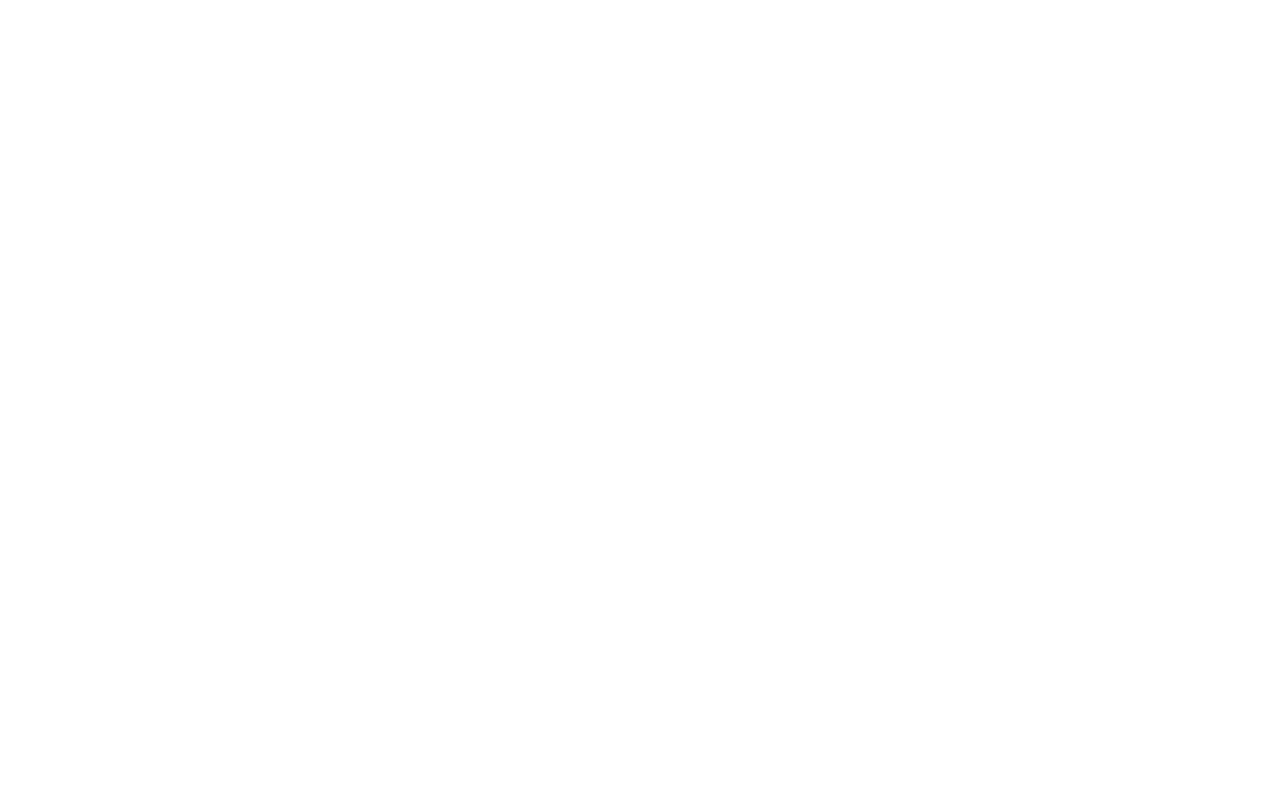
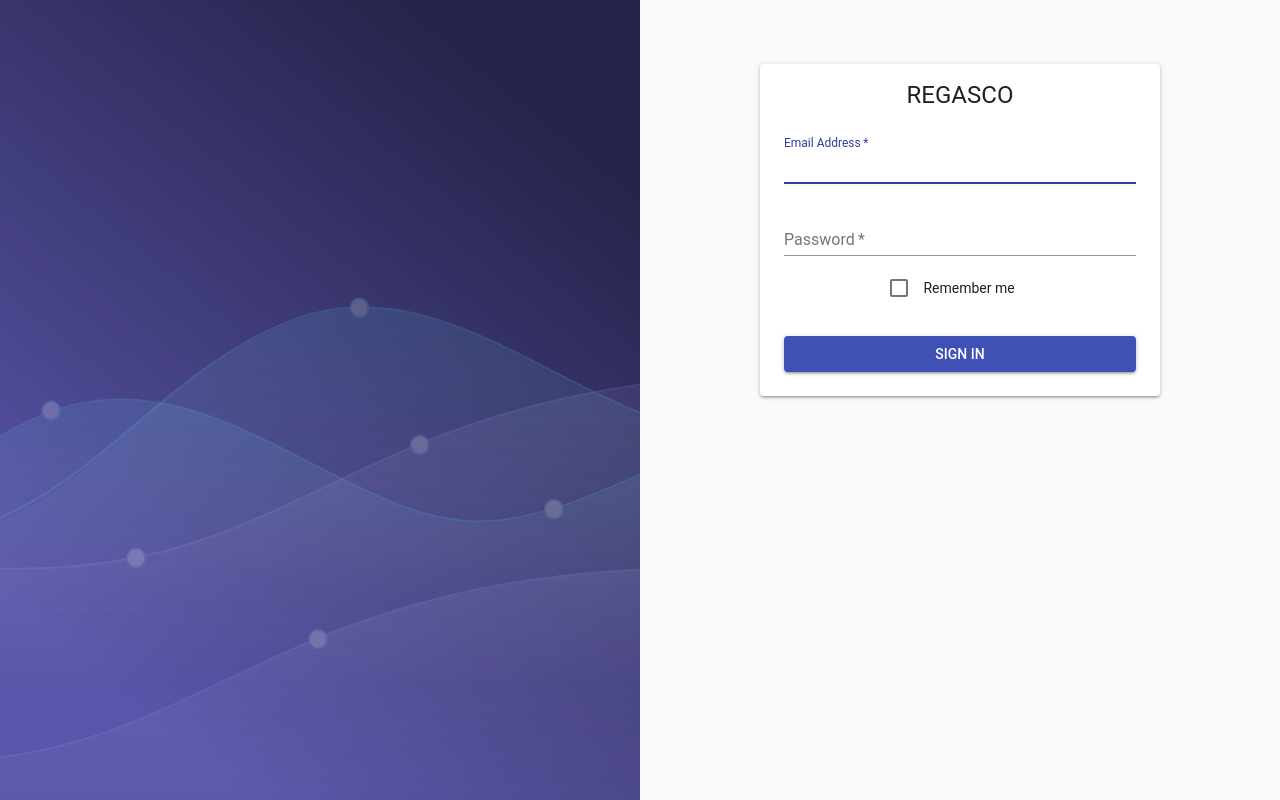
Before and after one commit to DaveDev813/whitelabel, a React (Create React App) app: page / in a window 1280 px wide. Built offline with nearby package versions, Linux system fonts and the light colour scheme.

Commit message:
Add container for launch screens

```diff
--- /dev/null
+++ b/src/containers/LaunchContainer.tsx
@@ -0,0 +1,28 @@
+import React from "react";
+import styled from "styled-components";
+
+const Container = styled.div`
+  display: flex;
+  flex-direction: row;
+`;
+
+const LeftDiv = styled.img`
+  width: 50vw;
+  height: 100vh;
+`;
+
+const RightDiv = styled.div`
+  width: 50vw;
+  height: 100vh;
+`;
+
+const LaunchContainer: React.FC = (props: any) => {
+  return (
+    <Container>
+      <LeftDiv src={require("../assets/images/launchBG.png")} />
+      <RightDiv>{props.children}</RightDiv>
+    </Container>
+  );
+};
+
+export default LaunchContainer;
--- a/src/screens/AppScreen/App.tsx
+++ b/src/screens/AppScreen/App.tsx
@@ -9,6 +9,7 @@
     <BrowserRouter>
       <div className="App">
         <Switch>
+          <Route exact path="/" component={SignInScreen} />
           <Route exact path="/signup" component={SignupScreen} />
           <Route exact path="/signin" component={SignInScreen} />
         </Switch>
--- a/src/screens/SignInScreen.tsx
+++ b/src/screens/SignInScreen.tsx
@@ -10,6 +10,7 @@
 import Typography from "@material-ui/core/Typography";
 import withStyles from "@material-ui/core/styles/withStyles";
 import { Theme, createStyles } from "@material-ui/core";
+import LaunchContainer from "../containers/LaunchContainer";
 
 const styles = (theme: Theme) =>
   createStyles({
@@ -49,6 +50,7 @@
   const { classes } = props;
 
   return (
+    <LaunchContainer>
       <main className={classes.main}>
         <CssBaseline />
         <Paper className={classes.paper}>
@@ -85,6 +87,7 @@
           </form>
         </Paper>
       </main>
+    </LaunchContainer>
   );
 }
 
--- a/src/screens/SignupScreen.tsx
+++ b/src/screens/SignupScreen.tsx
@@ -5,25 +5,10 @@
 import Typography from "@material-ui/core/Typography";
 import withStyles from "@material-ui/core/styles/withStyles";
 import { Theme, createStyles } from "@material-ui/core";
-import styled from "styled-components";
 import Grid from "@material-ui/core/Grid";
 import TextField from "@material-ui/core/TextField";
 import { RouteComponentProps, withRouter } from "react-router";
-
-const Container = styled.div`
-  display: flex;
-  flex-direction: row;
-`;
-
-const LeftDiv = styled.img`
-  width: 50vw;
-  height: 100vh;
-`;
-
-const RightDiv = styled.div`
-  width: 50vw;
-  height: 100vh;
-`;
+import LaunchContainer from "../containers/LaunchContainer";
 
 const styles = (theme: Theme) =>
   createStyles({
@@ -68,9 +53,7 @@
   history
 }) => {
   return (
-    <Container>
-      <LeftDiv src={require("../assets/images/launchBG.png")} />
-      <RightDiv>
+    <LaunchContainer>
       <div className={classes.paper}>
         <Typography component="h1" variant="h5">
           REGASCO
@@ -150,11 +133,7 @@
             <Grid item xs={12} style={{ textAlign: "left" }}>
               <FormControlLabel
                 control={
-                    <Checkbox
-                      color="secondary"
-                      name="saveAddress"
-                      value="yes"
-                    />
+                  <Checkbox color="secondary" name="saveAddress" value="yes" />
                 }
                 label="I agree with terms and conditions"
               />
@@ -181,8 +160,7 @@
           </Typography>
         </form>
       </div>
-      </RightDiv>
-    </Container>
+    </LaunchContainer>
   );
 };
 
```
Lines whose indentation alone changed are shown as unchanged.
